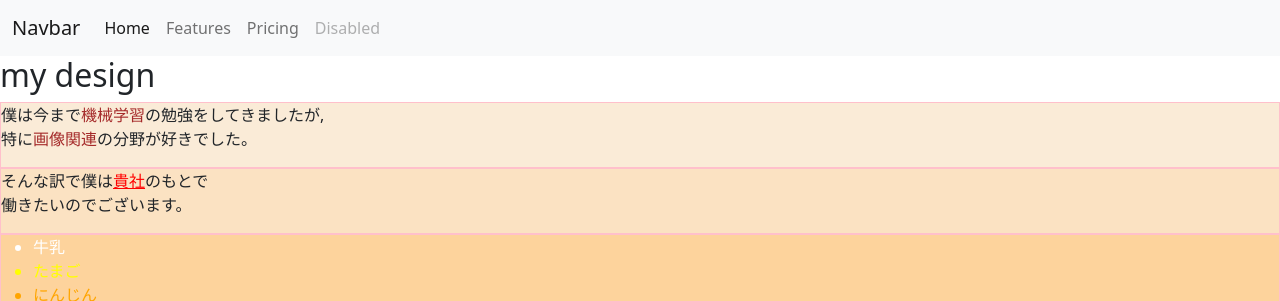
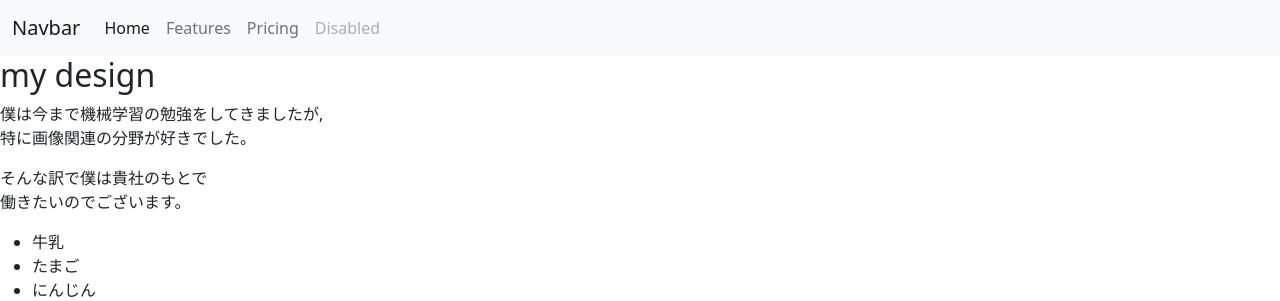
Before and after one commit to kouhei525/flask, a Flask app: page / in a window 1280 px wide. Shown: the top 301 px of the page. Run offline with Flask 2, Linux system fonts and the light colour scheme.

Commit message:
スタイルシートを編集しました

```diff
--- /dev/null
+++ b/flask1/apps/templates/css_prac.css
@@ -0,0 +1,3 @@
+.you img {
+    margin-top: 50px;
+}
--- a/flask1/apps/templates/html_practice.html
+++ b/flask1/apps/templates/html_practice.html
@@ -2,7 +2,6 @@
 <html lang="en">
 
 <head>
-  <link rel="stylesheet" href="css_prac.css">
   <!-- CSS only -->
   <link href="https://cdn.jsdelivr.net/npm/bootstrap@5.0.2/dist/css/bootstrap.min.css" rel="stylesheet"
     integrity="sha384-EVSTQN3/azprG1Anm3QDgpJLIm9Nao0Yz1ztcQTwFspd3yD65VohhpuuCOmLASjC" crossorigin="anonymous">
--- a/flask1/static/css_prac.css
+++ /dev/null
@@ -1,49 +0,0 @@
-.white {
-    color: white;
-}
-
-.yellow {
-    color: yellow;
-}
-
-.orange {
-    color: orange;
-}
-
-
-.group0 {
-    background-color: antiquewhite;
-    border: pink;
-    border-width: 1px;
-    border-style: solid;
-}
-
-.group05 {
-    background-color: rgb(251, 226, 194);
-    border: pink;
-    border-width: 1px;
-    border-style: solid;
-}
-
-.group1 {
-    background-color: rgb(253, 211, 156);
-    border: pink;
-    border-width: 1px;
-    border-style: solid;
-}
-
-.group2 {
-    background-color: rgb(253, 185, 97);
-    border: pink;
-    border-width: 1px;
-    border-style: solid;
-}
-
-span {
-    color: brown;
-}
-
-#intense {
-    color: red;
-    text-decoration: underline;
-}
```
Also changed, not shown: flask1/apps/templates/show_picture.html (+5 -2 lines), flask1/apps/static/style.css (added), flask1/apps/templates/camera_capture.jpg (added).
